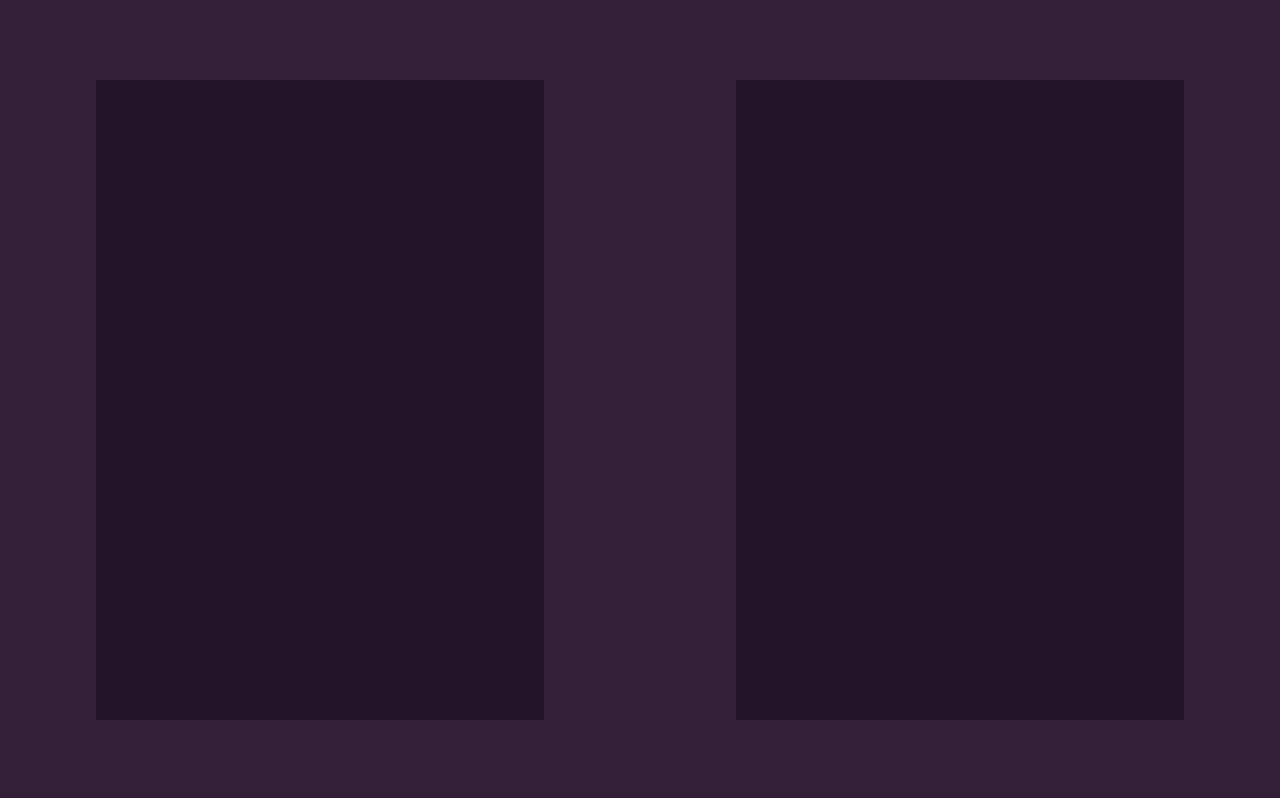
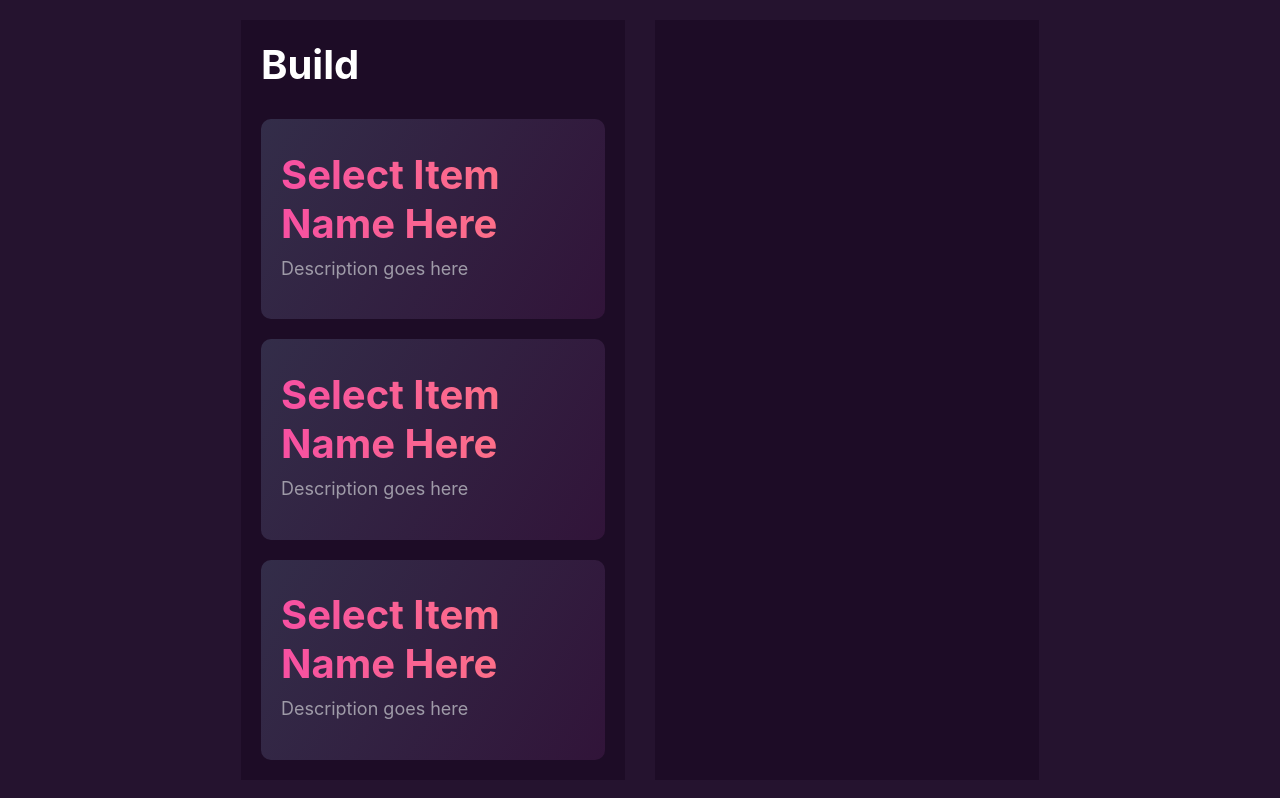
Before and after one commit to ComeAlongErica/lightroom-exposure-app, a React (Create React App) app: page / in a window 1280 px wide. Built offline with nearby package versions, Linux system fonts and the light colour scheme.

Commit message:
cards styled with gradients

```diff
--- a/src/components/EditorView.jsx
+++ b/src/components/EditorView.jsx
@@ -1,17 +1,17 @@
 import React from 'react';
 import styled from 'styled-components'
 
-const PortraitContainer = styled.div`
-background-color: #221527;
-height: 80vh;
-width: 35vw;
+const EditorContainer = styled.div`
+background-color: #1d0c26;
+height: 95vh;
+width: 30vw;
+margin: 15px;
 `
 
 const EditorView = () => {
   return(
-      <PortraitContainer>
-
-      </PortraitContainer >
+      <EditorContainer>
+      </EditorContainer >
     )
 }
 
--- /dev/null
+++ b/src/components/SelectorView.jsx
@@ -0,0 +1,45 @@
+import React from 'react';
+import styled from 'styled-components'
+
+import Cards from './parts/Cards'
+
+const SelectorContainer = styled.div`
+display: flex;
+flex-direction: column;
+background-color: #1d0c26;
+height: 95vh;
+width: 30vw;
+margin: 15px;
+div {
+  flex-grow: 1;
+  box-sizing: border-box;
+  display: flex;
+  flex-direction: column;
+  justify-content: center;
+  align-items: stretch;
+  align-content: stretch;
+  padding: 10px;
+  height: 100%;
+}
+`
+
+const Title = styled.h1`
+font-size: 40px;
+color: white;
+margin: 20px 20px 10px 20px;
+`
+
+const SelectorView = () => {
+  return (
+    <SelectorContainer>
+      <Title>Build</Title>
+      <div>
+        <Cards />
+        <Cards />
+        <Cards />
+      </div>
+    </SelectorContainer >
+  )
+}
+
+export default SelectorView;
--- /dev/null
+++ b/src/components/parts/Cards.jsx
@@ -0,0 +1,32 @@
+import React from 'react';
+import styled from 'styled-components'
+
+const CardsContainer = styled.div`
+flex-grow: 1;
+background-image: linear-gradient(-240deg, #332d49, #311439);
+margin: 10px;
+border-radius: 10px;
+p {
+  font-size: 18px;
+  margin: 10px;
+  color: #9f9ba8;
+}
+`
+const CardTitle = styled.h2`
+background: linear-gradient(to right, #f750a2 0%, #ff7c7e 100%);
+-webkit-background-clip: text;
+-webkit-text-fill-color: transparent;
+font-size: 40px;
+margin: 0 10px;
+`
+
+const Cards = () => {
+  return (
+    <CardsContainer>
+      <CardTitle>Select Item Name Here</CardTitle>
+      <p>Description goes here</p>
+    </CardsContainer >
+  )
+}
+
+export default Cards;
--- a/src/components/Portrait.jsx
+++ b/src/components/parts/Portrait.jsx
@@ -7,7 +7,7 @@ height: 80vh;
 width: 35vw;
 `
 
-const App = () => {
+const Portrait = () => {
   return(
       <PortraitContainer>
 
@@ -15,4 +15,4 @@ const App = () => {
     )
 }
 
-export default App;
+export default Portrait;
--- a/src/container/App.jsx
+++ b/src/container/App.jsx
@@ -1,23 +1,27 @@
 import React, { useState } from 'react';
 import styled from 'styled-components'
 
-import Portrait from '../components/Portrait'
+import SelectorView from '../components/SelectorView'
 import EditorView from '../components/EditorView'
 
 
 const Body = styled.div`
 display: flex;
-justify-content: space-around;
+justify-content: center;
 align-items: center;
-background-color: #312037;
+background-color: #25132f;
 height: 100vh;
 width: 100vw;
 `
 
+
 const App = () => {
+
+  const [count, setCount] = useState(0);
+
   return (
     <Body>
-      <Portrait />
+      <SelectorView />
       <EditorView />
     </Body >
   )
```
